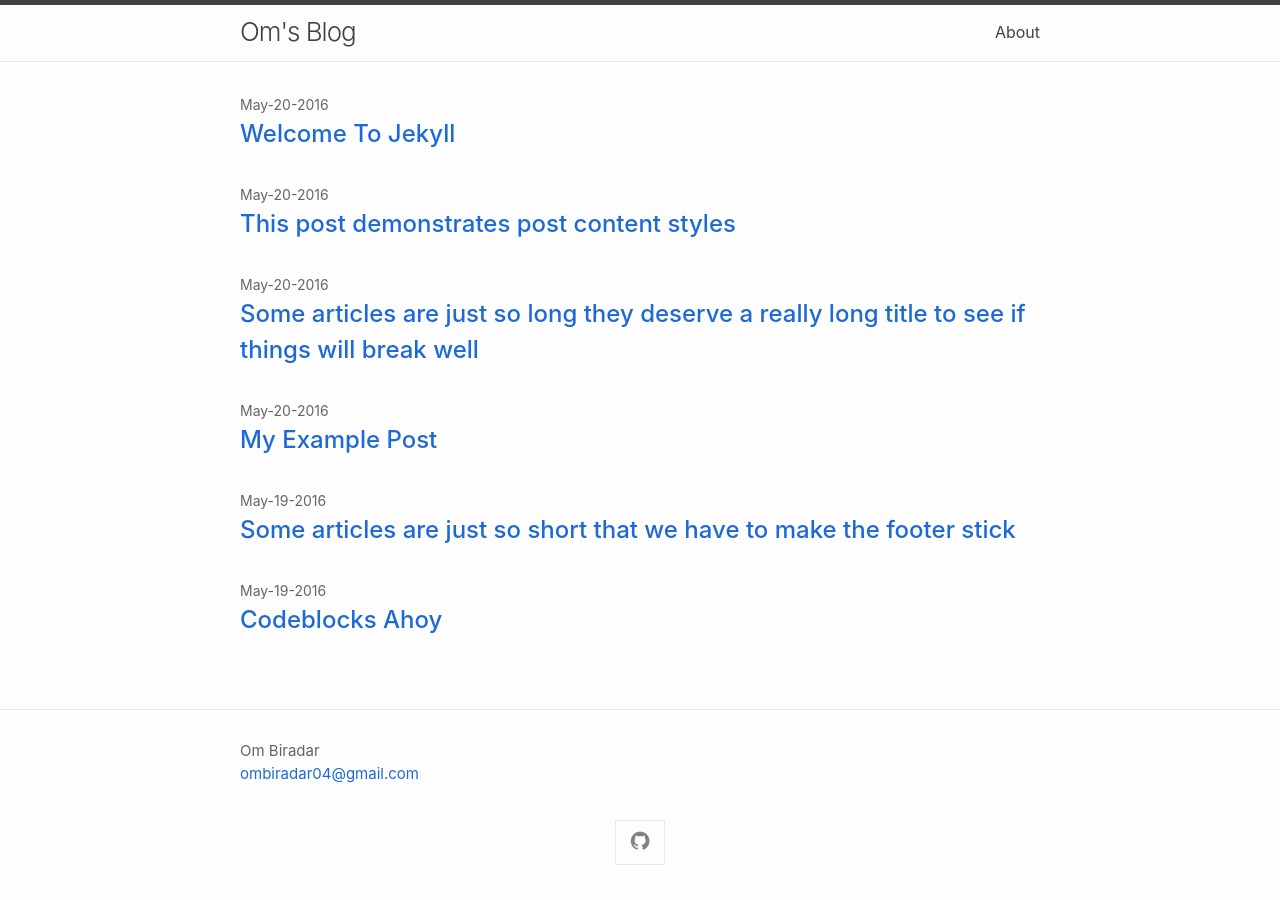
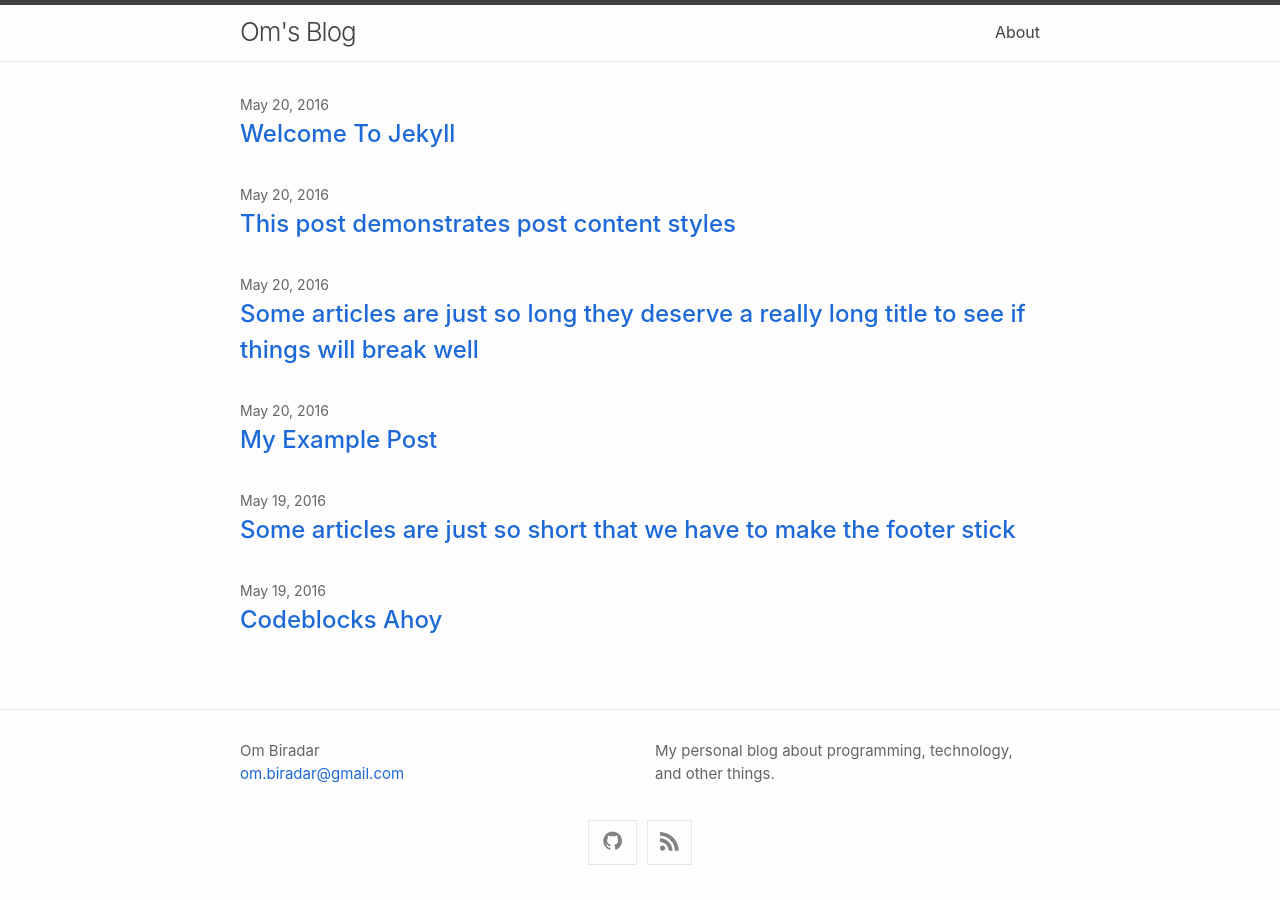
Before and after one commit to OmBiradar/ombiradar.github.io, a Jekyll site: the page built from index.md, in a window 1280 px wide. Built offline with Jekyll 4.4.1, drawn with Linux system fonts in a browser that asks for light colours; nearby versions of some CDN libraries; part of the change alters nothing that is shown.

Commit message:
Update the config
Signed-off-by: OmBiradar <ombiradar04@gmail.com>

```diff
--- a/_config.yml
+++ b/_config.yml
@@ -1,92 +1,55 @@
-# Site-wide settings
-# ------------------
-#
 title: Om's Blog
-#
 author:
   name: Om Biradar
-  email: ombiradar04@gmail.com
-#
-# The `>` after `description:` means to ignore line-breaks until next key. If
-#   you wish to omit the line-break after the end of text, use `>-` instead.
-# description: >
-#   Write an awesome description for your new site here. You can edit this line
-#   in _config.yml. It will appear in your document head meta (for Google search
-#   results) and in your feed.xml site description.
+  email: om.biradar@gmail.com
 
+description: >
+  My personal blog about programming, technology,
+  and other things.
 
-# Build settings
-# --------------
-#
-# If you wish to use the gem-version of Minima with or without a Gemfile, use
-#   the following setting:
-# theme: minima
-#
-# **OR** if you wish to use the theme directly from the GitHub repository by
-#   bypassing a Gemfile, use the following setting instead.
-#   It is best that you lock to a particular commit and update if uptream changes
-#   do not affect your site adversely.
-# remote_theme: jekyll/minima@d4d779a
-#
-# Minima requires the following plugins:
+theme: minima
+
 plugins:
- - jekyll-feed
- - jekyll-seo-tag
-#
-# Uncomment the following setting if you wish to disable deprecation warnings
-#   from newer versions of sass converter. Adapt as required.
-#sass:
-#  quiet_deps: true
-#  silence_deprecations: [import]
+  - jekyll-feed
+  - jekyll-seo-tag
 
+sass:
+  quiet_deps: true
+  silence_deprecations: [import]
 
-# Minima-specific settings (applicable to Minima v3 and above only)
-# -----------------------------------------------------------------
-#
-#  *All described config keys below should be nested under the top-level
-#   `minima` key.*
-#
 minima:
-  Minima skin selection. Available skins are:
-#     * classic            Default, light color scheme.
-#     * dark               Dark variant of the classic skin.
-#     * auto               Adaptive skin based on the classic and dark skins.
-#     * solarized-light    Light variant of solarized color scheme.
-#     * solarized-dark     Dark variant of solarized color scheme.
-#     * solarized          Adaptive skin for solarized color scheme skins.
+  # Minima skin selection. Available skins are:
+  #   Available skins:
+  #     * classic            Default, light color scheme.
+  #     * dark               Dark variant of the classic skin.
+  #     * auto               Adaptive skin based on the default classic and dark skins.
+  #     * solarized-light    Light variant of solarized color scheme.
+  #     * solarized-dark     Dark variant of solarized color scheme.
+  #     * solarized          Adaptive skin for solarized color scheme skins.
   skin: auto
-#
-#   Specific pages for site navigation.
-#     If you wish to link only specific pages in the site-navigation, use this
-#     and list the `path` property (as represented via Liquid) of the pages in
-#     the order they should be rendered.
-#   nav_pages:
-#     - about.md
-#
-#   Set to `true` to show excerpts on the homepage.
-#   show_excerpts: false
-#
-#   Minima date format.
-#     The default value is "%b %d, %Y" (e.g. Nov 14, 2023).
-#     Refer to https://shopify.github.io/liquid/filters/date/ for valid values
-  date_format: "%b-%d-%Y"
-#
-#   Social Media Links.
-#     Renders icons via Font Awesome Free webfonts CDN, based on ordered list of
-#     entries. Valid entry keys:
-#       * title    Tooltip rendered on hovering over icon.
-#       * icon     Font Awesome icon id. `github` corresponds to `fa-github`.
-#       * url      Full URL of social profile.
+
+  # Specific pages for site navigation.
+  #   If you wish to link only specific pages in the site-navigation, use this and list
+  #   the `path` property (as represented via Liquid) of the pages in the order they
+  #   should be rendered.
+  nav_pages:
+    - about.md
+
+  # Set to `true` to show excerpts on the homepage.
+  show_excerpts: false
+
+  # Minima date format.
+  #   The default value is "%b %d, %Y" (e.g. Nov 14, 2023).
+  #   Refer to https://shopify.github.io/liquid/filters/date/ for valid values.
+  # date_format: "%b-%d-%Y"
+
+  # Social Media Links
+  #   Renders icons via Font Awesome Free webfonts CDN, based on ordered list of entries.
+  #   Entry keys:
+  #     * title    Tooltip rendered on hovering over icon.
+  #     * icon     Font Awesome icon id. `github` corresponds to `fa-github`.
+  #     * url      Full URL of social profile.
   social_links:
-    - title: Minima Theme repository at GitHub
+    - title: My GitHub
       icon: github
-      url: "https://github.com/jekyll/minima"
-#     - title: Jekyll at X (formerly Twitter)
-#       icon: x-twitter
-#       url: "https://x.com/jekyllrb"
-#
-#   Hide syndication feed subscription link.
-#     RSS / Atom feed link is always rendered as the last item of social-links
-#     list. Set below key to `true` to not have the link to feed rendered as
-#     part of social-links list.
-  hide_site_feed_link: true
+      url: "https://github.com/OmBiradar"
```
